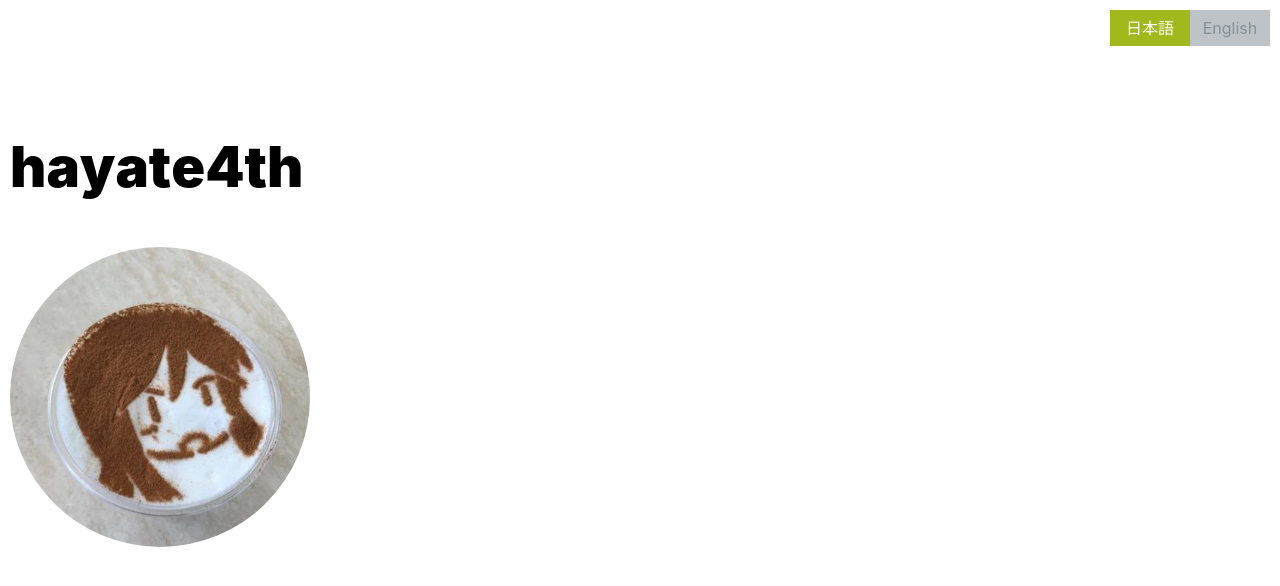
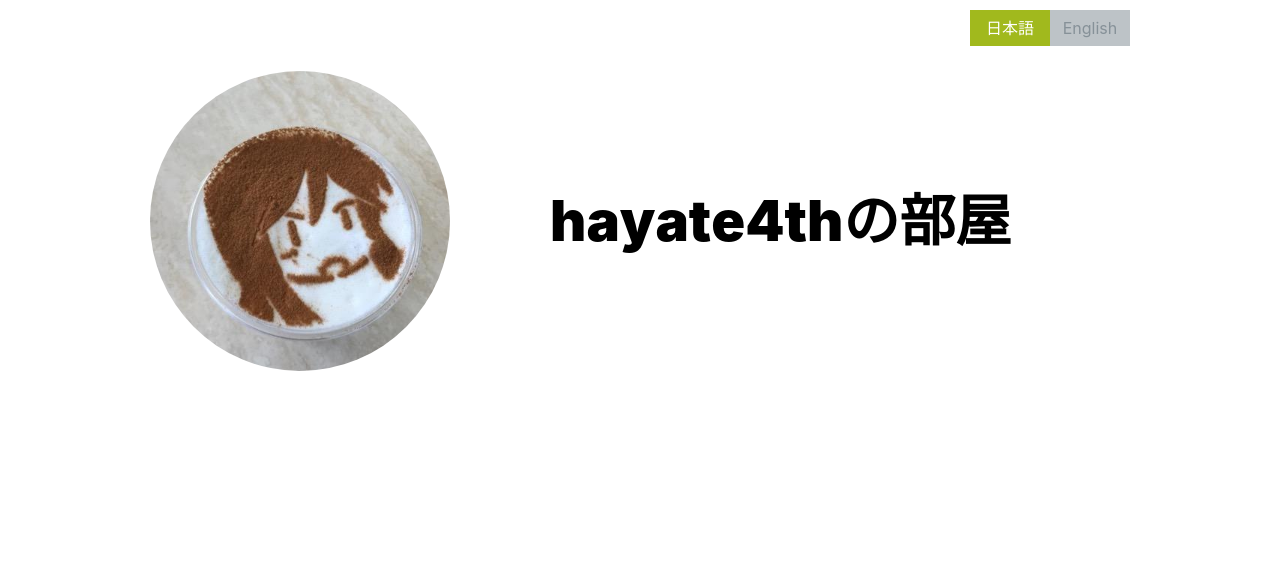
Before and after one commit to hayate4th/hayate4th-web, a React (Create React App) app: page / in a window 1280 px wide. Shown: the top 586 px of the page. Built offline with nearby package versions, Linux system fonts and the light colour scheme.

Commit message:
Change component position to fit perfectly

```diff
--- a/src/App.tsx
+++ b/src/App.tsx
@@ -1,46 +1,11 @@
-import anime from 'animejs';
-import React, { useState } from 'react';
+import React from 'react';
 import './App.css';
-import MainTitle from './components/Atoms/MainTitle';
-import RoundIcon from './components/Atoms/RoundIcon';
 import Header from './components/Organisms/Header';
-import logo from './images/hayate4th.jpg';
 
 const App: React.FC = () => {
-  // window オブジェクトはクライアントサイド JavaScript が起動するタイミングで自動的に生成される
-  const [windowWidth] = useState(window.innerHeight);
-
   return (
     <div className="App">
       <Header />
-      <MainTitle
-        titleText="hayate4th"
-        refFunction={ref => {
-          anime({
-            delay: (el, i) => {
-              return 150 * (i + 1);
-            },
-            duration: 600,
-            easing: 'easeOutExpo',
-            offset: '-=775',
-            opacity: [0, 1],
-            targets: '.letter'
-          });
-        }}
-      />
-      <RoundIcon
-        urlString={logo}
-        altString="hayate4th's logo"
-        width={300}
-        height={300}
-        refFunction={ref => {
-          anime({
-            duration: 3000,
-            targets: ref,
-            translateX: [windowWidth, 0]
-          });
-        }}
-      />
     </div>
   );
 };
--- a/src/components/Atoms/MainTitle/index.tsx
+++ b/src/components/Atoms/MainTitle/index.tsx
@@ -11,7 +11,6 @@ const MainTitle: React.FC<MainTitleProps> = props => {
 
   return (
     <h1 ref={refFunction}>
-      <span className="text-wrapper">
       <span className="letters">
         {titleText.split('').map((value: string, key: number) => {
           return (
@@ -21,7 +20,6 @@ const MainTitle: React.FC<MainTitleProps> = props => {
           );
         })}
       </span>
-      </span>
     </h1>
   );
 };
--- a/src/components/Atoms/MainTitle/style.css
+++ b/src/components/Atoms/MainTitle/style.css
@@ -3,15 +3,8 @@ h1 {
     font-size: 3.5em;
 }
 
-.text-wrapper {
-    position: relative;
-    display: inline-block;
-    padding-top: 0.1em;
-    padding-right: 0.05em;
-    padding-bottom: 0.15em;
-}
-
 .letter {
     display: inline-block;
     line-height: 1em;
+    opacity: 0;
 }
--- a/src/components/Atoms/RadioButon/style.css
+++ b/src/components/Atoms/RadioButon/style.css
@@ -7,6 +7,7 @@ label{
 	float: left;
 	cursor: pointer;
 	width: 60px;
+	height: 16px;
 	margin: 0;
 	padding: 10px;
 	background: #bdc3c7;
--- a/src/components/Atoms/RoundIcon/style.css
+++ b/src/components/Atoms/RoundIcon/style.css
@@ -1,3 +1,4 @@
 .round-icon {
   border-radius: 100%;
+  opacity: 0;
 }
--- /dev/null
+++ b/src/components/Molecules/LocaleSelector/style.css
@@ -0,0 +1,6 @@
+.locale-selector {
+  /* localeProps の数に依存
+  80px × localePropsのlength) */
+  width: 160px;
+  height: 36px;
+}
--- a/src/components/Organisms/Header/index.tsx
+++ b/src/components/Organisms/Header/index.tsx
@@ -1,8 +1,14 @@
-import React from 'react';
+import anime from 'animejs';
+import React, { useEffect, useState } from 'react';
+import logo from '../../../images/hayate4th.jpg';
+import MainTitle from '../../Atoms/MainTitle';
+import RoundIcon from '../../Atoms/RoundIcon';
 import LocaleSelector from '../../Molecules/LocaleSelector';
 import './style.css';
 
 const Header: React.FC = () => {
+  // window オブジェクトはクライアントサイド JavaScript が起動するタイミングで自動的に生成される
+  const [windowWidth] = useState(window.innerWidth);
   const localeProps = [
     {
       defaultChecked: true,
@@ -15,9 +21,38 @@ const Header: React.FC = () => {
     }
   ];
 
+  useEffect(() => {
+    anime({
+      duration: 3000,
+      opacity: 1,
+      targets: '.round-icon',
+      translateX: [windowWidth, 0]
+    });
+
+    anime({
+      delay: (_, i) => {
+        return 150 * (i + 1);
+      },
+      duration: 600,
+      easing: 'easeOutExpo',
+      offset: '-=775',
+      opacity: [0, 1],
+      targets: '.letter'
+    });
+  });
+
   return (
     <header>
       <LocaleSelector localeProps={localeProps} />
+      <div className="horizontal-list">
+        <RoundIcon
+          urlString={logo}
+          altString="hayate4th's logo"
+          width={300}
+          height={300}
+        />
+        <MainTitle titleText="hayate4thの部屋" />
+      </div>
     </header>
   );
 };
--- a/src/components/Organisms/Header/style.css
+++ b/src/components/Organisms/Header/style.css
@@ -1,10 +1,25 @@
 header {
-  height: 80px;
+  height: 500px;
+  max-width: 980px;
+  margin: 0 auto;
 }
 
 .locale-selector {
   /* localeProps の数に依存
   80px × localePropsのlength) */
   width: 160px;
+  height: 36px;
   margin: 0 0 0 auto;
 }
+
+.horizontal-list {
+  width: 100%;
+  display: flex;
+  padding: 25px 0;
+}
+
+h1 {
+  font-weight: 900;
+  font-size: 3.5em;
+  margin: auto auto auto 100px;
+}
```
Lines whose indentation alone changed are shown as unchanged.
